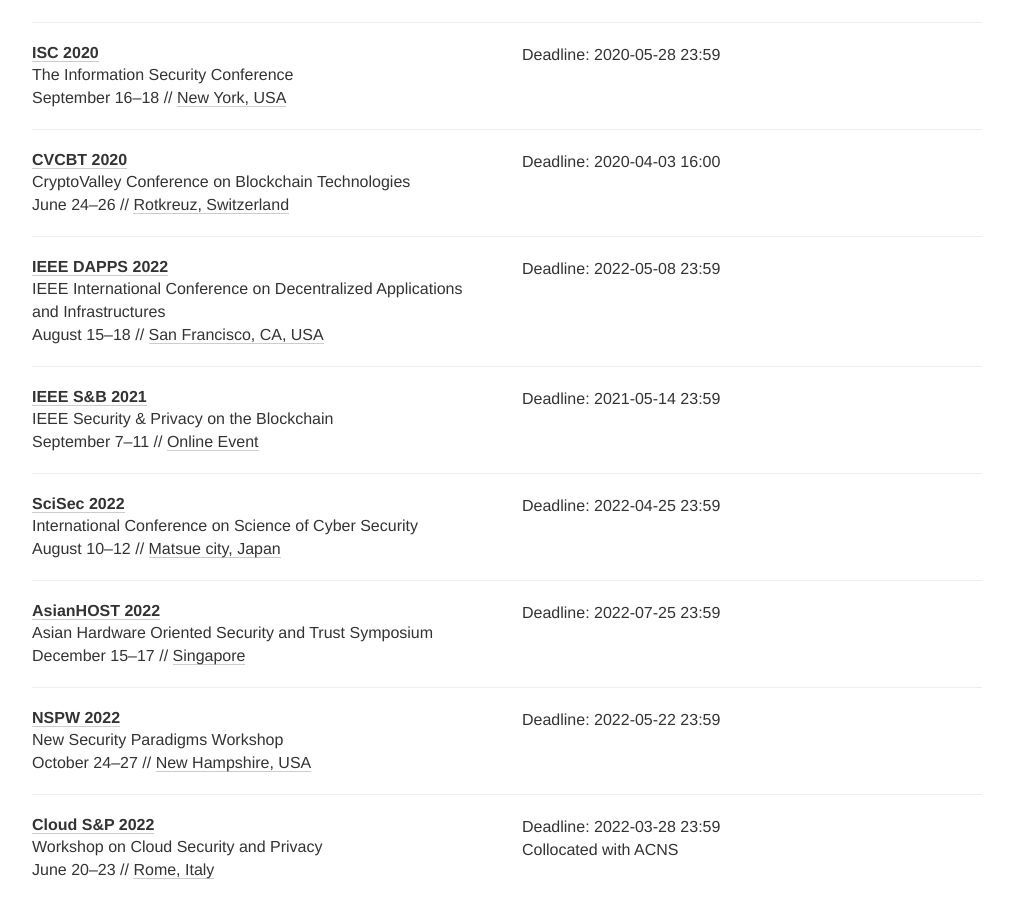
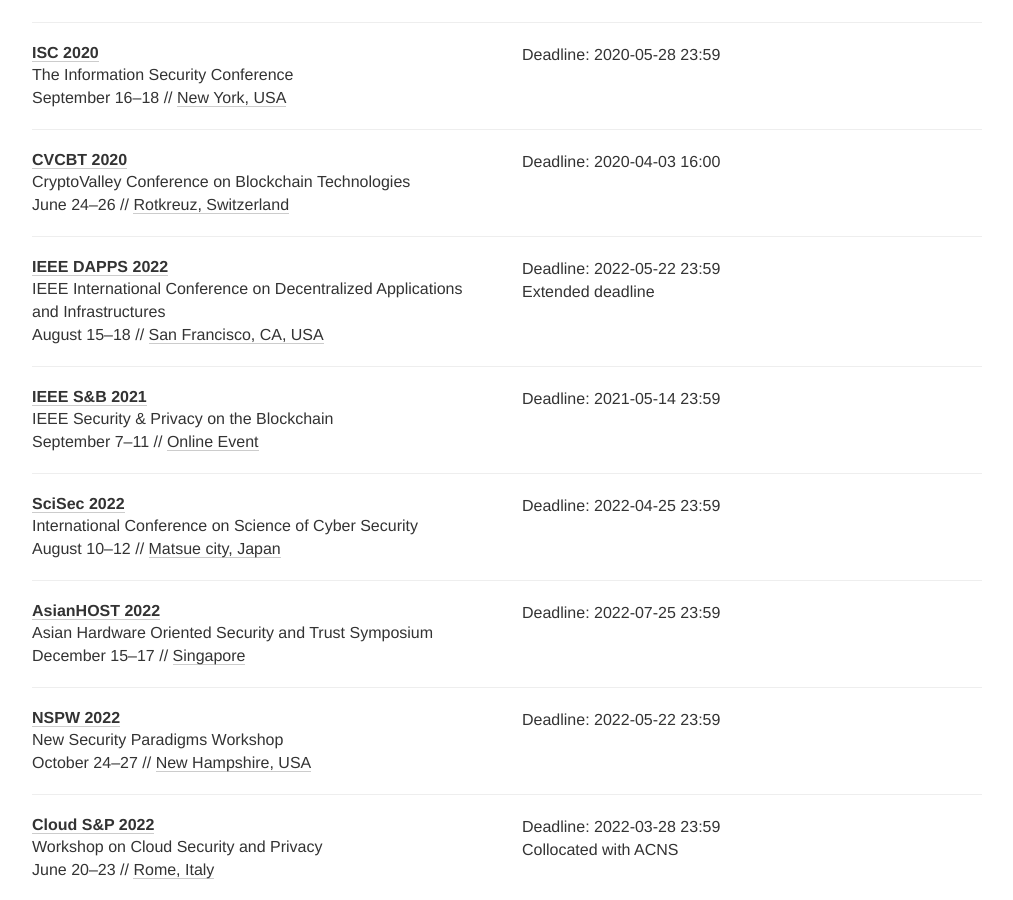
Before and after one commit to sec-deadlines/sec-deadlines.github.io, a Jekyll site: the page built from index.html, in a window 1280 px wide and 900 px high, scrolled down 6247 px. Shown: the whole window, without its empty margins (133-1146 px from the left). Built offline with Jekyll 4.4.1, drawn with Linux system fonts in a browser that asks for light colours; nearby versions of some CDN libraries; comment, search, counter and statistics services are not loaded.

Commit message:
Update IEEE DAPPS

```diff
--- a/_data/conferences.yml
+++ b/_data/conferences.yml
@@ -394,7 +394,8 @@
   description: IEEE International Conference on Decentralized Applications and Infrastructures
   year: 2022
   link: https://ieeedapps.net/
-  deadline: ["2022-05-08 23:59"]
+  deadline: ["2022-05-22 23:59"]
+  comment: Extended deadline
   date: August 15-18
   place: San Francisco, CA, USA
   tags: [SEC, PRIV, CONF]
```
